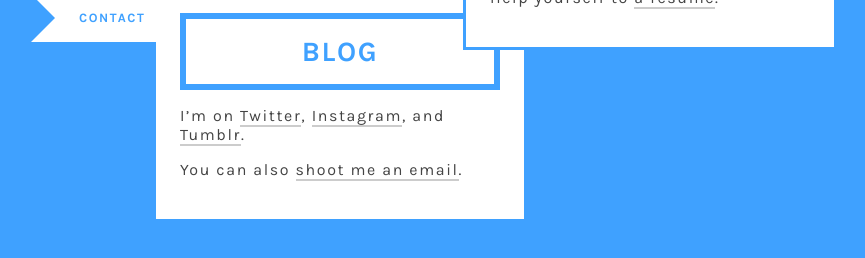
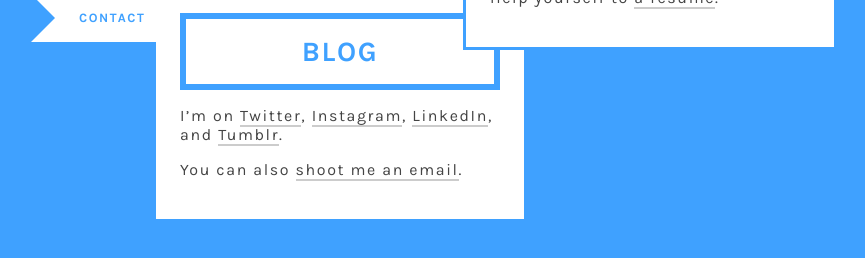
Before and after one commit to sophstad/sophstad.github.io, a Jekyll site: the page index.html, which Jekyll copies as it is, in a window 1280 px wide. Shown: the part 515-773 px from the top of the page, without its empty margins (135-1000 px from the left). Built offline with Jekyll 4.4.1, drawn with Linux system fonts in a browser that asks for light colours; nearby versions of some CDN libraries.

Commit message:
Add LinkedIn

```diff
--- a/index.html
+++ b/index.html
@@ -60,7 +60,7 @@
             </div>
           </a>
           <p>
-            I&rsquo;m on <a href="http://www.twitter.com/sophstad">Twitter</a>, <a href="http://www.instagram.com/sophstad">Instagram</a>, and <a href="http://www.erasrs.tumblr.com">Tumblr</a>.
+            I&rsquo;m on <a href="http://www.twitter.com/sophstad">Twitter</a>, <a href="http://www.instagram.com/sophstad">Instagram</a>, <a href="www.linkedin.com/pub/sophie-stadler/9b/225/338/">LinkedIn</a>, and <a href="http://www.erasrs.tumblr.com">Tumblr</a>.
           </p>
           <p>
             You can also <a href="mailto:srs2231@columbia.edu">shoot me an email</a>.
```
